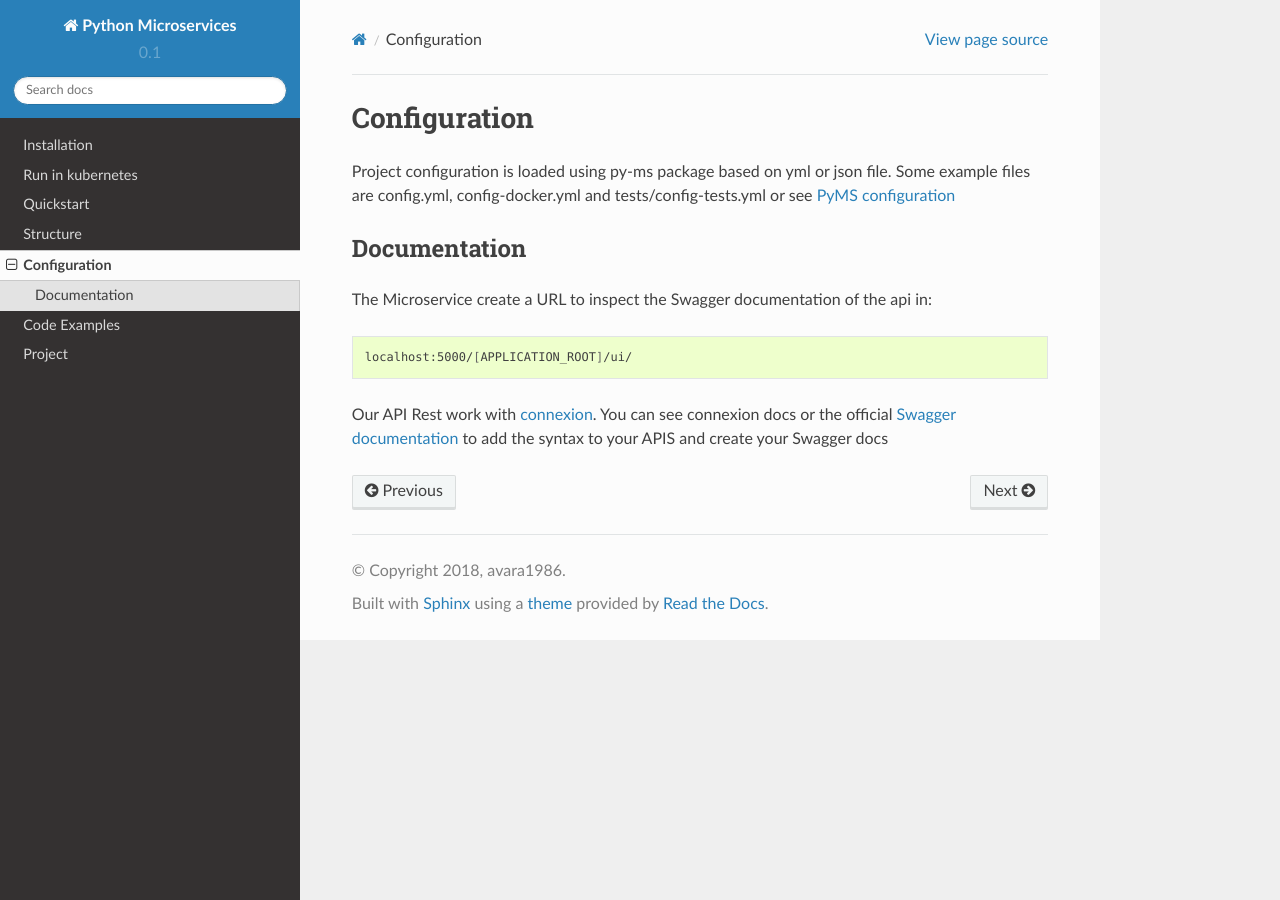
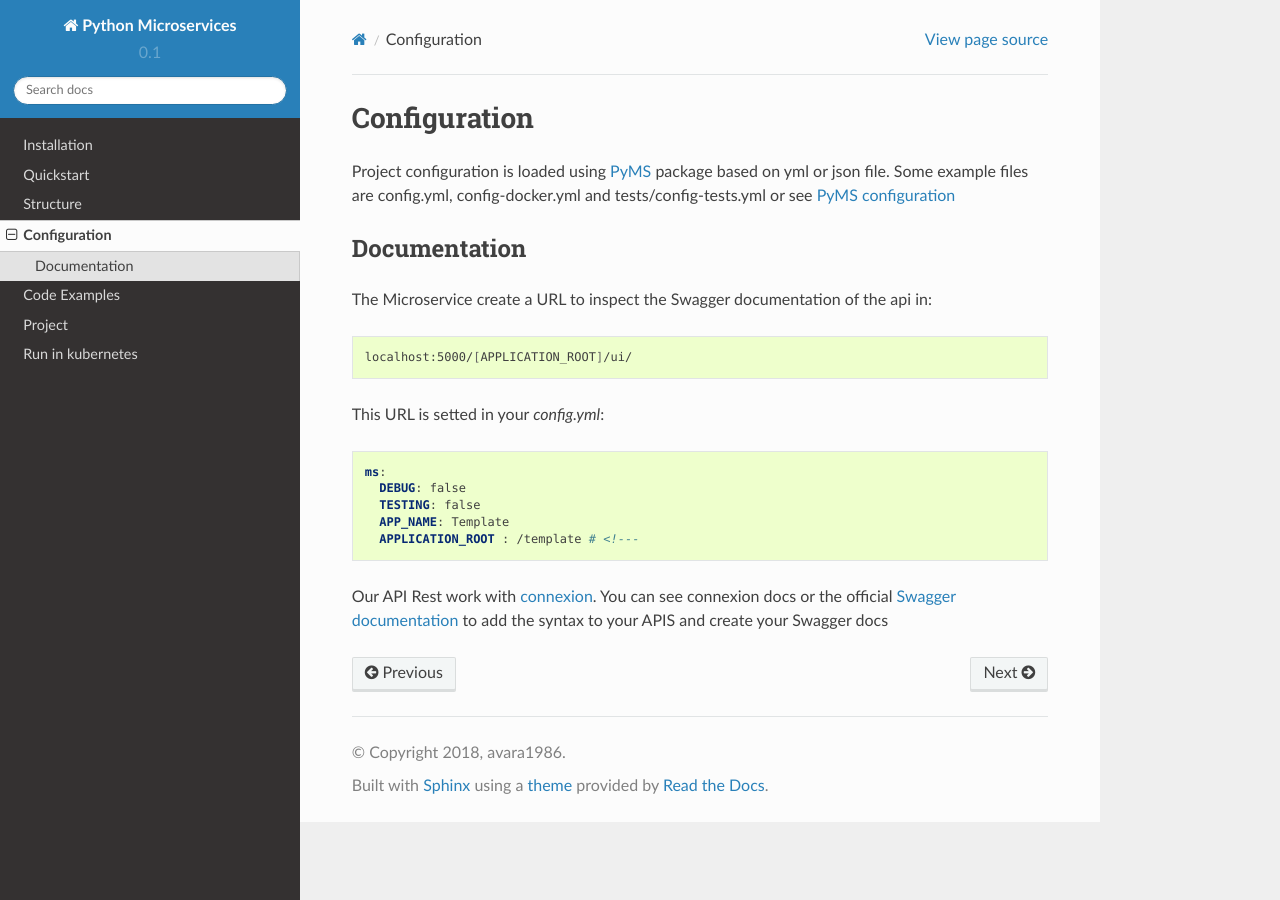
Before and after one commit to webghost241/microservices-scaffold, a Sphinx documentation site: the page built from docs/configuration.rst, in a window 1280 px wide. Built offline with Sphinx 7.4.7 and the Read the Docs theme 2.0.0, drawn with Linux system fonts in a browser that asks for light colours.

Commit message:
Updated docs

```diff
--- a/config.yml
+++ b/config.yml
@@ -4,6 +4,7 @@ pyms:
   swagger:
     path: "swagger"
     file: "swagger.yaml"
+    url: "/ui/"
   tracer:
     client: "jaeger"
     host: "localhost"
--- a/docs/codeexample.rst
+++ b/docs/codeexample.rst
@@ -1,4 +1,8 @@
 Code Examples
 =============
 
-See simple examples in https://github.com/python-microservices/pyms/tree/master/examples
+* See simple examples in https://github.com/python-microservices/pyms/tree/master/examples
+
+* Build a Chat with 3 Microservices and Kubernetes: https://github.com/python-microservices/microservices-chat
+
+* Build a Chat with 4 Microservices and Docker Compose: https://github.com/avara1986/pivoandcode-2019-11-15
--- a/docs/configuration.rst
+++ b/docs/configuration.rst
@@ -1,7 +1,7 @@
 Configuration
 =============
 
-Project configuration is loaded using py-ms package based on yml or json file.
+Project configuration is loaded using `PyMS <https://github.com/python-microservices/pyms>`_ package based on yml or json file.
 Some example files are config.yml, config-docker.yml and tests/config-tests.yml or see `PyMS configuration <https://py-ms.readthedocs.io/en/latest/configuration/>`_
 
 Documentation
@@ -12,5 +12,16 @@ The Microservice create a URL to inspect the Swagger documentation of the api in
 
     localhost:5000/[APPLICATION_ROOT]/ui/
 
+This URL is setted in your `config.yml`:
+
+.. code-block:: yaml
+
+    ms:
+      DEBUG: false
+      TESTING: false
+      APP_NAME: Template
+      APPLICATION_ROOT : /template # <!---
+
+
 Our API Rest work with `connexion <http://connexion.readthedocs.io>`_. You can see connexion docs or the official
 `Swagger documentation <https://swagger.io/specification/>`_ to add the syntax to your APIS and create your Swagger docs
--- a/docs/index.rst
+++ b/docs/index.rst
@@ -34,9 +34,9 @@ Content
    :maxdepth: 4
 
    installation
-   runinkubernetes
    quickstart
    structure
    configuration
    codeexample
    project
+   runinkubernetes
--- a/docs/installation.rst
+++ b/docs/installation.rst
@@ -7,12 +7,14 @@ Clone the project
 
     git clone https://github.com/python-microservices/microservices-scaffold.git
 
+Install your virtualenv
+
 .. code-block:: bash
 
     virtualenv --python=python[3.6|3.7|3.8] venv
     source venv/bin/activate
     pip install -r requirements.txt
-    python manage.py runserver
+
 
 Configure your project and the path of your MS. See :doc:`configuration </configuration>` section.
 
```
Also changed, not shown: README.md (+42 -6 lines), docs/quickstart.rst (+43 -3 lines).
